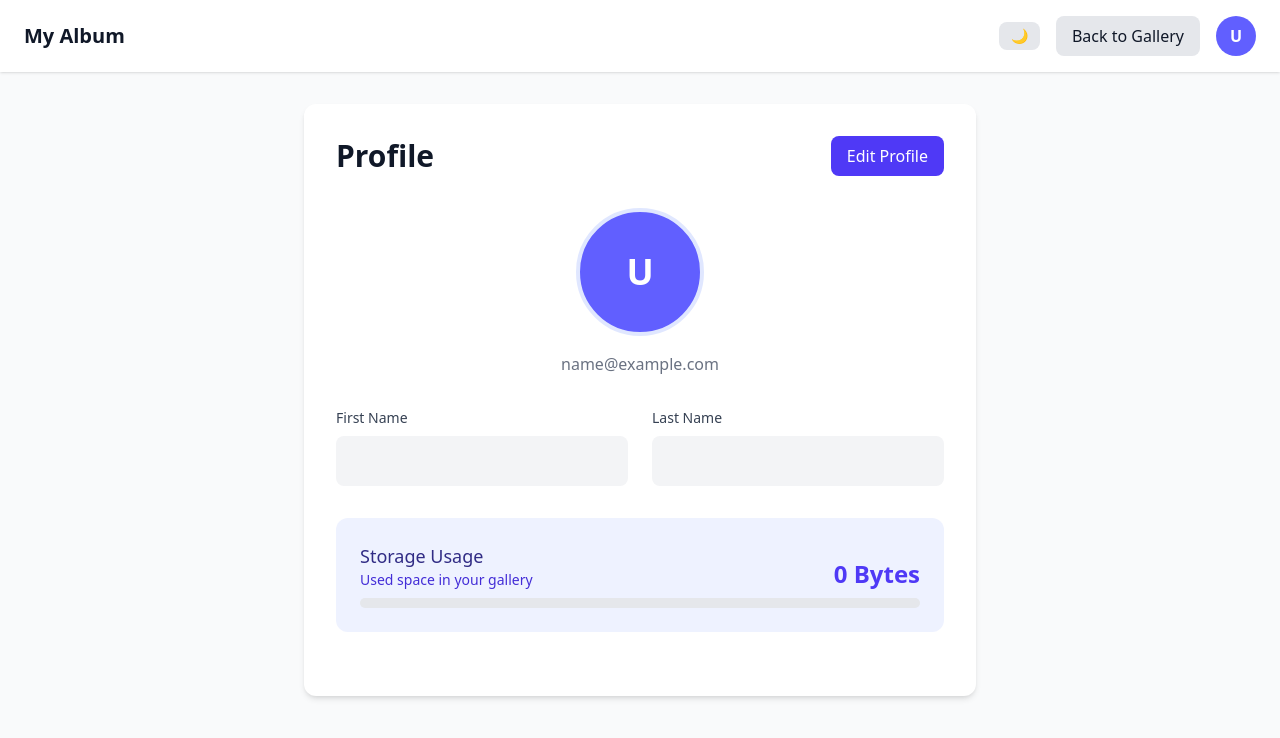
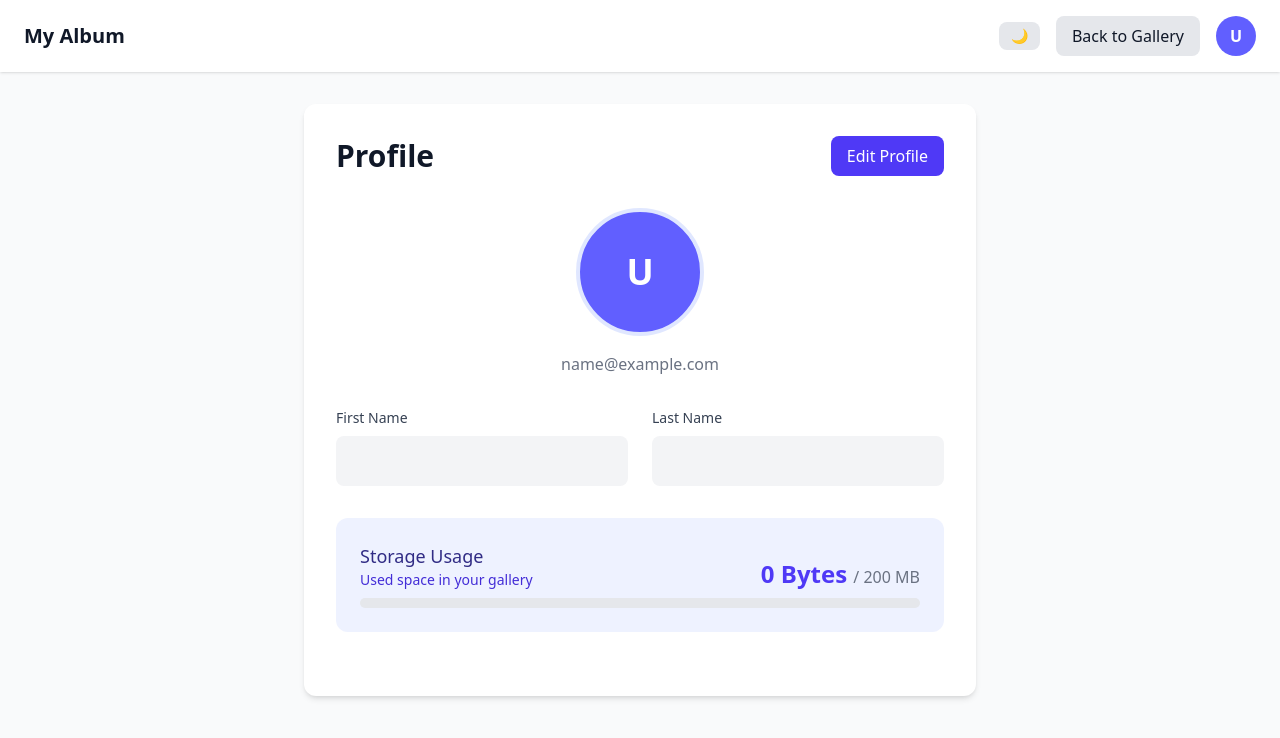
Before and after one commit to JawwadUmar/my-album-ui, a React (Vite) app: page /profile in a window 1280 px wide. Shown: the top 738 px of the page. Built offline with nearby package versions, Linux system fonts and the light colour scheme; no server answers; sample sign-in values are in the browser's storage.

Commit message:
storage indicator improved

```diff
--- a/src/pages/Profile.tsx
+++ b/src/pages/Profile.tsx
@@ -8,6 +8,7 @@
 const bucketName = import.meta.env.VITE_S3_BUCKET;
 const region = import.meta.env.VITE_AWS_REGION;
 const S3_BASE_URL = `https://${bucketName}.s3.${region}.amazonaws.com/`;
+const TOTAL_STORAGE = 200 * 1024 * 1024; // 200MB in bytes
 
 const Profile = () => {
     const { user, updateUser } = useAuth();
@@ -196,15 +197,14 @@
                                     </div>
                                     <div className="text-right">
                                         <span className="text-2xl font-bold text-indigo-600 dark:text-indigo-400">
-                                            {formatBytes(storageUsage)}
+                                            {formatBytes(storageUsage)} <span className="text-base text-gray-500 dark:text-gray-400 font-normal">/ {formatBytes(TOTAL_STORAGE)}</span>
                                         </span>
-                                        {/* <span className="text-sm text-gray-500 dark:text-gray-400"> / 1 GB</span> */}
                                     </div>
                                 </div>
                                 <div className="w-full bg-gray-200 dark:bg-gray-700 rounded-full h-2.5">
                                     <div
                                         className="bg-indigo-600 h-2.5 rounded-full"
-                                        style={{ width: `${Math.min((storageUsage / (1024 * 1024 * 1024)) * 100, 100)}%` }}
+                                        style={{ width: `${Math.min((storageUsage / TOTAL_STORAGE) * 100, 100)}%` }}
                                     ></div>
                                 </div>
                             </div>
```
